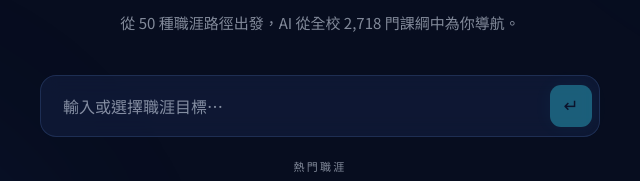
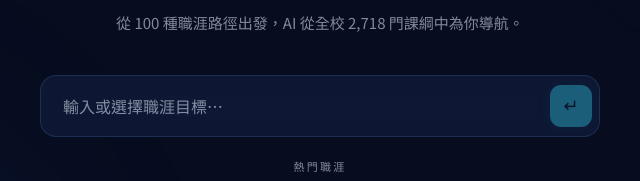
Before and after one commit to albertpeng678/NCCU-POC, a plain HTML site: page frontend/index.html in a window 1280 px wide. Shown: the part 366-547 px from the top of the page, 320-960 px from the left. Drawn offline with nearby package versions, Linux system fonts and the light colour scheme.

Commit message:
fix(frontend): hero 文案 50→100 種職涯（資料實為 100）+ docs 部署完成狀態
career_skills.json / careers.js 實際已是 100 種職涯，但首頁 hero 副標仍寫死 50。
順帶把 CLAUDE/HANDOFF 更新到『已上線』最終狀態。

Co-Authored-By: Claude Opus 4.8 <noreply@anthropic.com>

```diff
--- a/frontend/index.html
+++ b/frontend/index.html
@@ -47,7 +47,7 @@
       <div id="mode-recommend">
       <p class="eyebrow">114 學年度 · 第 2 學期</p>
       <h1>輸入你的<span class="accent">職涯方向</span><br>解構最適合的課程組合</h1>
-      <p class="sub">從 50 種職涯路徑出發，AI 從全校 2,718 門課綱中為你導航。</p>
+      <p class="sub">從 100 種職涯路徑出發，AI 從全校 2,718 門課綱中為你導航。</p>
 
       <section class="search-wrap" aria-label="職涯搜尋">
         <div class="autocomplete-wrapper">
```
Also changed, not shown: 2 other files.
